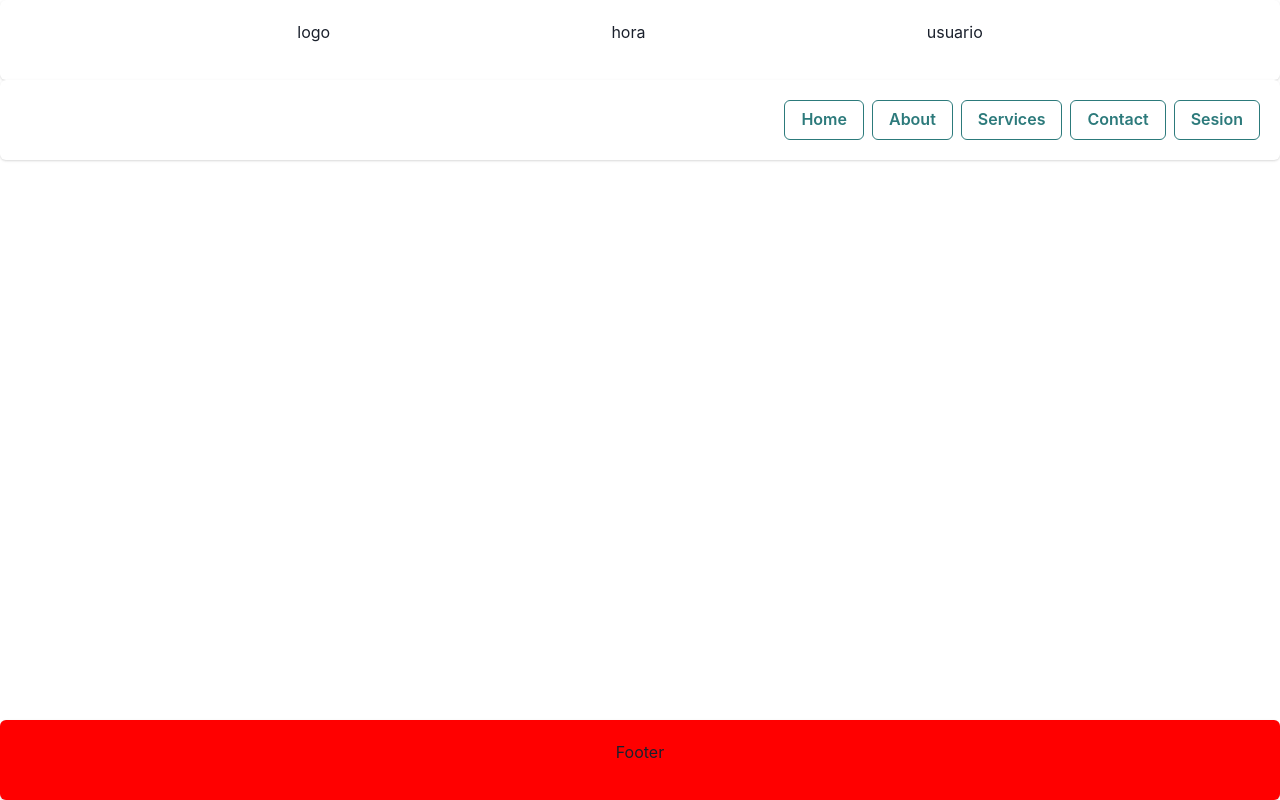
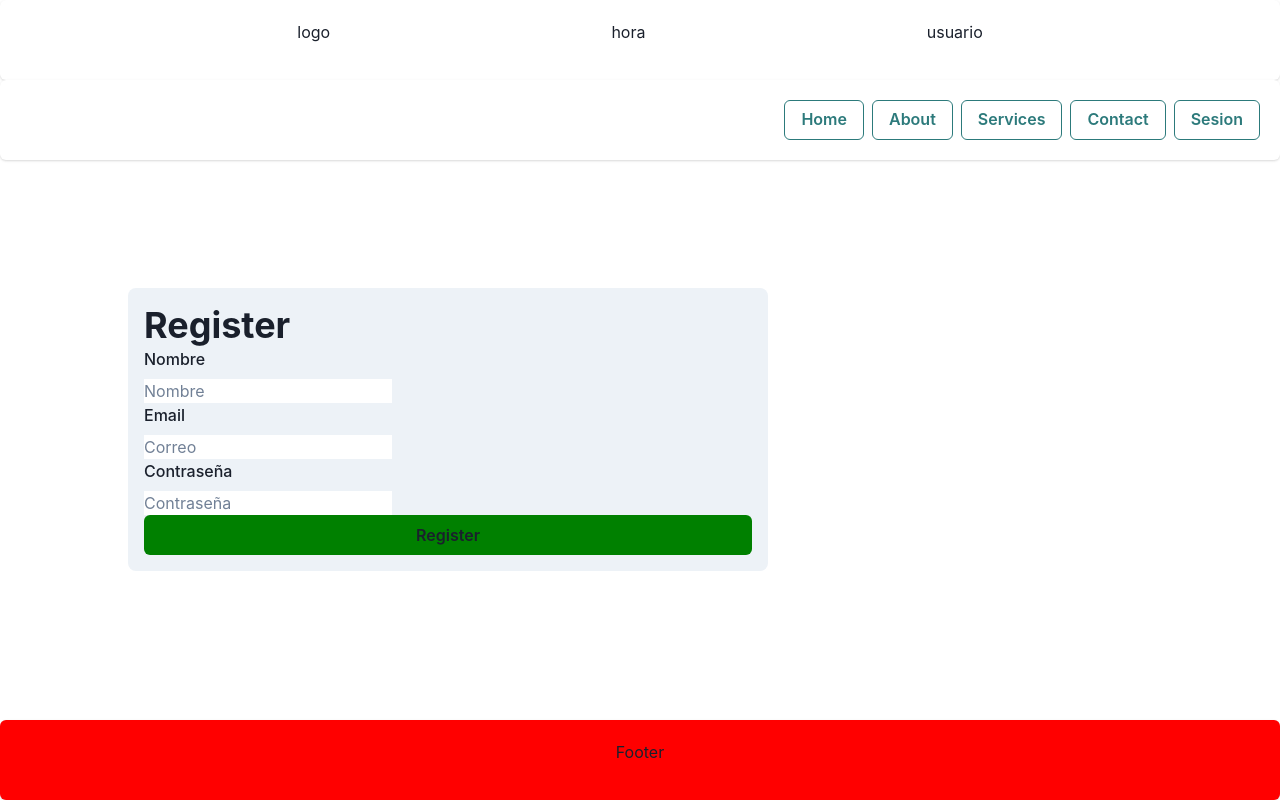
Before and after one commit to com2pa/frontEnd_Enfermeria, a React (Vite) app: page /Register in a window 1280 px wide. Built offline with nearby package versions, Linux system fonts and the light colour scheme.

Commit message:
se añadio formulario de registro

```diff
--- /dev/null
+++ b/src/pages/Login/From.jsx
@@ -0,0 +1,19 @@
+import { Flex, useColorModeValue } from "@chakra-ui/react";
+
+const FormContainer = ({children}) => {
+  return (
+    <Flex
+    as="form"
+    direction="column"
+    bgColor={useColorModeValue('gray.100', 'gray.700')}
+    p="1rem"
+    rounded="lg"
+    w={{ base: '100%', md: '50%' }}
+    m="10%"
+  >
+    {children}
+  </Flex>
+  );
+}
+
+export default FormContainer;
--- /dev/null
+++ b/src/pages/Login/RegisterForm.jsx
@@ -0,0 +1,30 @@
+import { Button, FormControl, FormLabel, Heading} from '@chakra-ui/react';
+import React from 'react'
+import FormContainer from './From';
+// import FormContainer from "./Form";
+
+
+export const RegisterForm = () => {
+  return (
+
+    <FormContainer>
+      <Heading>Register</Heading>
+      <FormControl>
+        <FormLabel>Nombre</FormLabel>
+        <input type="text" placeholder="Nombre" />
+        <FormLabel>Email</FormLabel>
+        <input type="email" placeholder="Correo" />
+        <FormLabel>Contraseña</FormLabel>
+        <input type="password" placeholder="Contraseña" />
+        {/* <input type="password" placeholder="Confirmar contraseña" /> */}
+
+      </FormControl>
+      <Button bg="green">Register</Button>
+
+    </FormContainer>
+
+
+  )
+}
+
+export default RegisterForm;
--- a/src/router/Root.jsx
+++ b/src/router/Root.jsx
@@ -8,7 +8,8 @@ import Header from '../layout/Header';
 import Footer from '../layout/Footer';
 import Menu from '../layout/Menu';
 import Index from '../pages/Login/Index';
-// import Menu from '../layout/Menu';
+import RegisterFrom from '../pages/Login/RegisterForm';
+
 export const Root = () => {
   return (
 
@@ -22,6 +23,7 @@ export const Root = () => {
             <Route path='/Services' element={<Services />}/>
             <Route path='/Contact' element={<Contact/>}/>
             <Route path='/sesion' element={<Index/>}/>
+            <Route path='/Register' element={<RegisterFrom/>}/>
 
         </Routes>
         <Footer/>
```
Also changed, not shown: src/pages/Login/RisterForm.jsx (deleted, +0 -7 lines).
